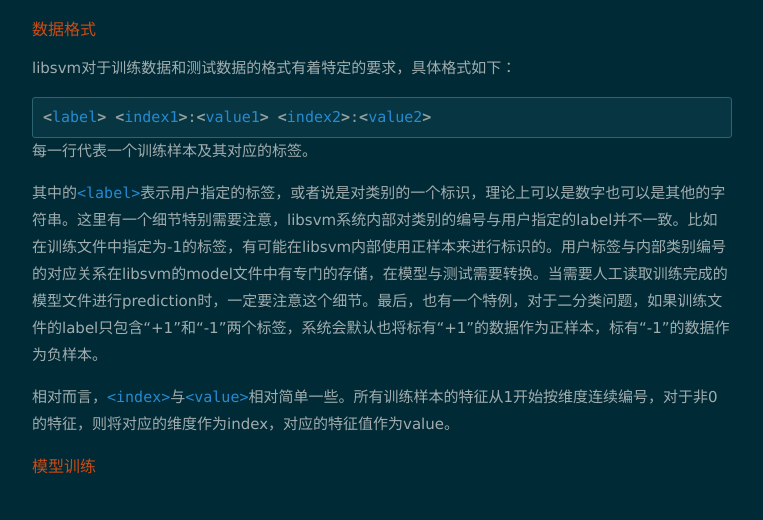
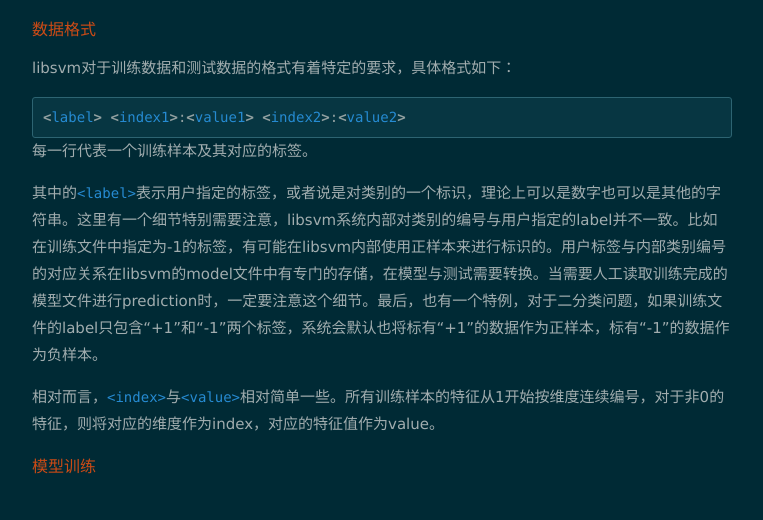
Before and after one commit to orangeprince/orangeprince.github.io, a Jekyll site: the page built from index.html, in a window 1280 px wide. Shown: the part 1460-1980 px from the top of the page, without its empty margins (258-1021 px from the left). Built offline with Jekyll 4.4.1, drawn with Linux system fonts in a browser that asks for light colours; nearby versions of some CDN libraries; formulas are drawn with MathJax 3; the list of posts is cut into pages by our own code; comment, search, counter and statistics services are not loaded.

Commit message:
modified:   assets/css/style.css

```diff
--- a/assets/css/style.css
+++ b/assets/css/style.css
@@ -56,7 +56,7 @@
 sub { vertical-align: sub; font-size: 0.85em; }
 
 code {
-font-family:Monaco,Menlo,Consolas,"Courier New",monospace;font-size:15px;color:#268bd2;-webkit-border-radius:3px;-moz-border-radius:3px;border-radius:3px;
+font-family:Monaco,Menlo,Consolas,"Courier New",monospace;font-size:14px;color:#268bd2;-webkit-border-radius:3px;-moz-border-radius:3px;border-radius:3px;
 }
 
 blockquote {
```
